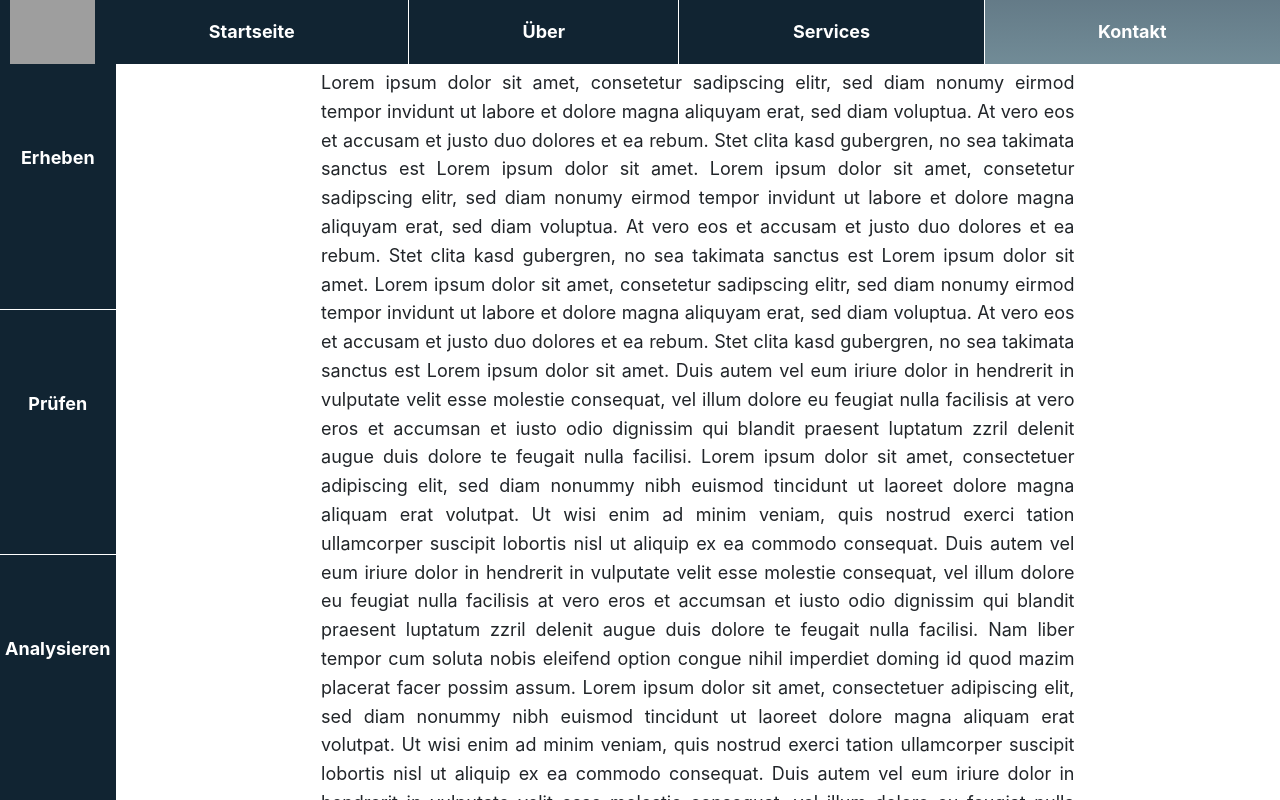
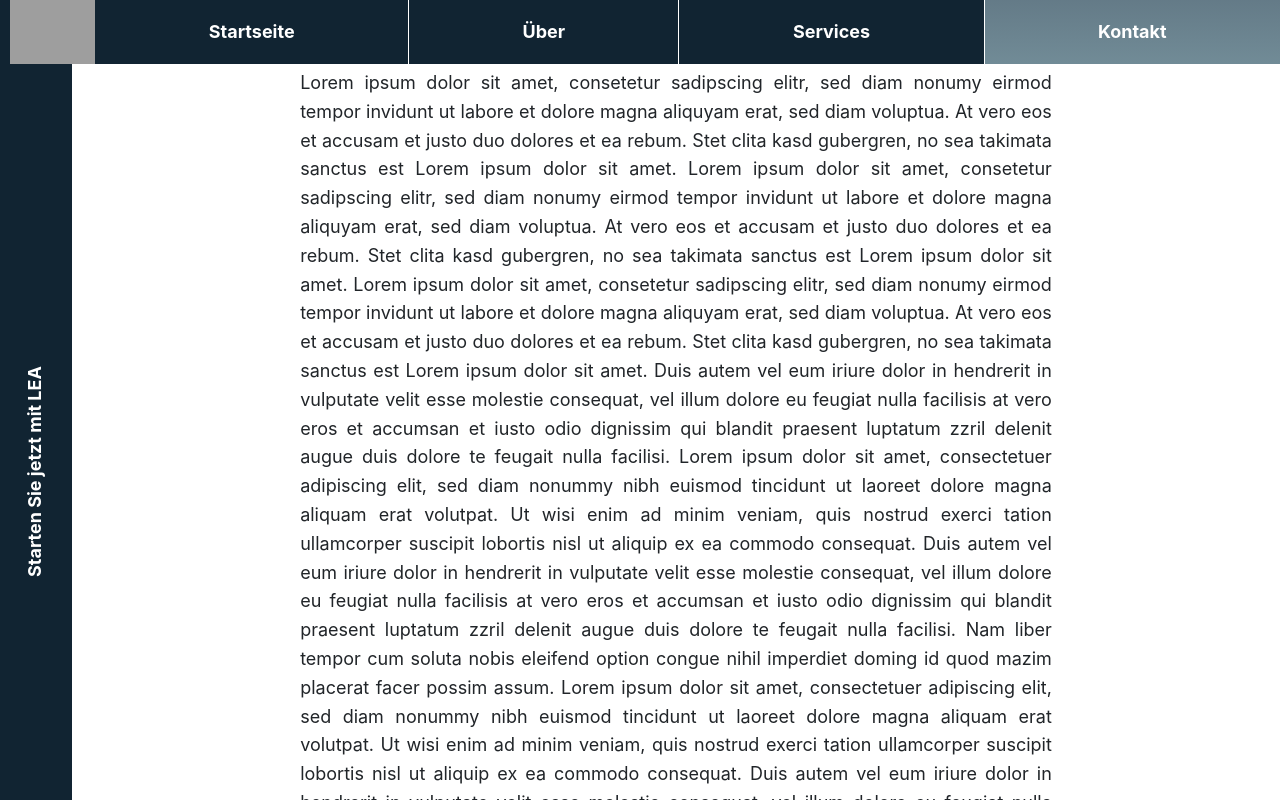
Before and after one commit to j-gitarr/nextjs-Lean, a Next.js app: page /contact in a window 1280 px wide. Built offline with nearby package versions, Linux system fonts and the light colour scheme; grey boxes are pictures that could not be loaded.

Commit message:
Improved Navigation and Text

```diff
--- a/components/navigation/SidePanel.js
+++ b/components/navigation/SidePanel.js
@@ -1,6 +1,8 @@
 import Link from "next/link";
 import styles from "@styles/Navbar.module.css"
 import { useRouter } from "next/router";
+import ToggleFullscreen from "@components/utility/ToggleFullscreen";
+
 
 
 export default function SidePanel(){
@@ -8,11 +10,17 @@ export default function SidePanel(){
     const router = useRouter();
 
     return(
-        <div class={styles.sidePanel}>
-            <Link href="/questionaires/EAWS" className={`${styles.link} ${styles.borderBot} ${router.pathname ==="/questionaires/EAWS"? styles.NavTextCurrent:""}`}>EAWS</Link>
-            <Link href="/questionaires/Borg" className={`${styles.link} ${styles.borderBot} ${router.pathname ==="/questionaires/Borg"? styles.NavTextCurrent:""}`} >BORG</Link>
-            <Link href="/questionaires/NASA-TLX" className={`${styles.link} ${styles.borderBot} ${router.pathname ==="/questionaires/NASA-TLX"? styles.NavTextCurrent:""}`}>NASA-TLX</Link>
-            <Link href="/questionaires/KFZA" className={`${styles.link} ${router.pathname ==="/questionaires/KFZA"? styles.NavTextCurrent:""}`}>KFZA</Link>
+        <div className={styles.sidePanelVertical}>
+            <ToggleFullscreen>
+                <Link
+                    href="/App/Erhebung"
+                    className={styles.link}
+                >
+                    <div className={styles.linkVertical}>
+                        Starten Sie jetzt mit LEA
+                    </div>
+                </Link>
+            </ToggleFullscreen>
         </div>
     );
 }
--- a/components/navigation/SidePanelApp.js
+++ b/components/navigation/SidePanelApp.js
@@ -10,22 +10,22 @@ export default function SidePanel(){
     return(
         <div className={styles.sidePanel}>
             <Link href="/App/Erhebung" className={`
-                ${styles.link}
-                ${styles.borderBot}
+                ${styles.linkVerticalApp}
+                ${styles.borderTop}
                 ${router.pathname ==="/App/Erhebung"? styles.NavTextCurrent:""}
             `}>
                 Erheben
             </Link>
 
             <Link href="/App/Check" className={`
-                ${styles.link}
-                ${styles.borderBot}
+                ${styles.linkVerticalApp}
+                ${styles.borderTop}
                 ${router.pathname ==="/App/Check"? styles.NavTextCurrent:""}
             `}>
                 Prüfen
             </Link>
             <Link href="/App/Analysieren" className={`
-                ${styles.link}
+                ${styles.linkVerticalApp}
                 ${router.pathname ==="/App/Analysieren"? styles.NavTextCurrent:""}`}>
                 Analysieren
             </Link>
--- a/components/style/PageContainer.js
+++ b/components/style/PageContainer.js
@@ -1,5 +1,5 @@
 import Navbar from "../navigation/Navbar";
-import SidePanel from "../navigation/SidePanelApp";
+import SidePanel from "../navigation/SidePanel";
 import Content from "../Content";
 import style from "@styles/PageContainer.module.css"
 
--- a/components/utility/ToggleFullscreen.js
+++ b/components/utility/ToggleFullscreen.js
@@ -47,9 +47,9 @@ const ToggleFullscreen = ({ children }) => {
   };
 
   return (
-    <div className={isFullscreen ? 'fullscreen' : ''}>
+    <div style={{height:"100%", width:"100%", display:"flex"}}
+      className={isFullscreen ? 'fullscreen' : ''} onClick={toggleFullscreen}>
       {children}
-      <button onClick={toggleFullscreen}>Toggle Fullscreen</button>
     </div>
   );
 };
--- a/pages/App/Check.js
+++ b/pages/App/Check.js
@@ -1,5 +1,4 @@
 import PageContainer from "@components/style/PageContainerApp";
-import Space from "@components/style/Space";
 import Build from "@components/utility/UnderConstruction";
 import React from "react";
 
--- a/pages/App/Erhebung.js
+++ b/pages/App/Erhebung.js
@@ -1,7 +1,6 @@
 import PageContainer from "@components/style/PageContainerApp";
 import Space from "@components/style/Space";
 import Profile from "@components/utility/Profile";
-import Build from "@components/utility/UnderConstruction";
 import React from "react";
 
 
--- a/pages/index.js
+++ b/pages/index.js
@@ -44,7 +44,7 @@ export default function Home() {
 
           {/* TODO Link auf den Start der Anwendung */}
           <Link href="/App/Erhebung">
-            <h2 className='btn btn-primary btn-lg'>Starten Sie jetzt!</h2>
+            <h2 className='btn btn-secondary btn-lg'>Starten Sie jetzt!</h2>
           </Link>
 
           <Space height="10vh"/>
--- a/styles/Navbar.module.css
+++ b/styles/Navbar.module.css
@@ -30,6 +30,10 @@
 
 .borderBot{
     border-bottom: 1px solid;
+    border-color: white;
+}
+.borderTop{
+    border-top: 1px solid white;
 }
 
 .NavText:hover{
@@ -81,3 +85,69 @@
     background: linear-gradient(to bottom, #617784, #748f9a); /* Faded background on hover */
     color: white;
 }
+
+
+.sidePanelVertical{
+    display: flex;
+    top: 0;
+    background-color:  #112432;
+    height: 92vh;
+    max-height: 100%;
+    width: 9vh;
+    display: flex;
+    justify-content: center;
+    align-items: center;
+    text-align: center;
+
+}
+
+.sideContentVertical{
+    writing-mode: vertical-lr;
+    transform: rotate(180deg);
+    text-align: center;
+    padding: 0;
+    margin: 0;
+
+}
+
+
+.linkVertical{
+    writing-mode: vertical-rl;
+    transform: rotate(180deg);
+    display: block;
+    color: white;
+    font-weight: bold;
+    margin: auto auto;
+
+    padding-right: 2vh;
+
+    height: 100%;
+    width: 100%;
+    display: flex;
+    justify-content: center;
+    text-align: center;
+}
+
+
+.linkVerticalApp{
+    writing-mode: vertical-rl;
+    transform: rotate(180deg);
+    display: block;
+    color: white;
+    font-weight: bold;
+
+    text-decoration: none;
+
+    padding-right: 2vh;
+
+    height: 100%;
+    width: 9vh;
+    display: flex;
+    justify-content: center;
+    text-align: center;
+}
+
+.linkVerticalApp:hover{
+    background: linear-gradient(to bottom, #617784, #748f9a); /* Faded background on hover */
+    color: white;
+}
```
